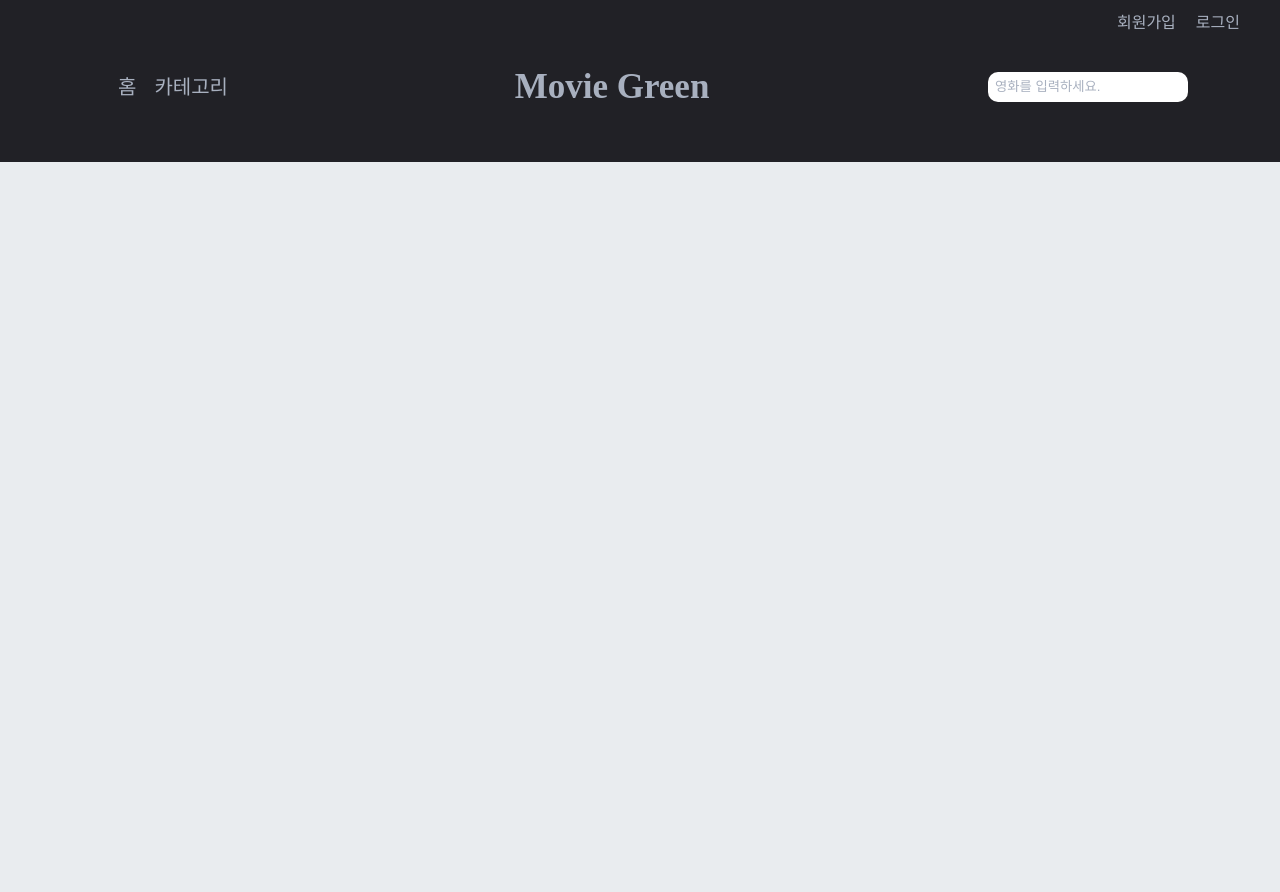
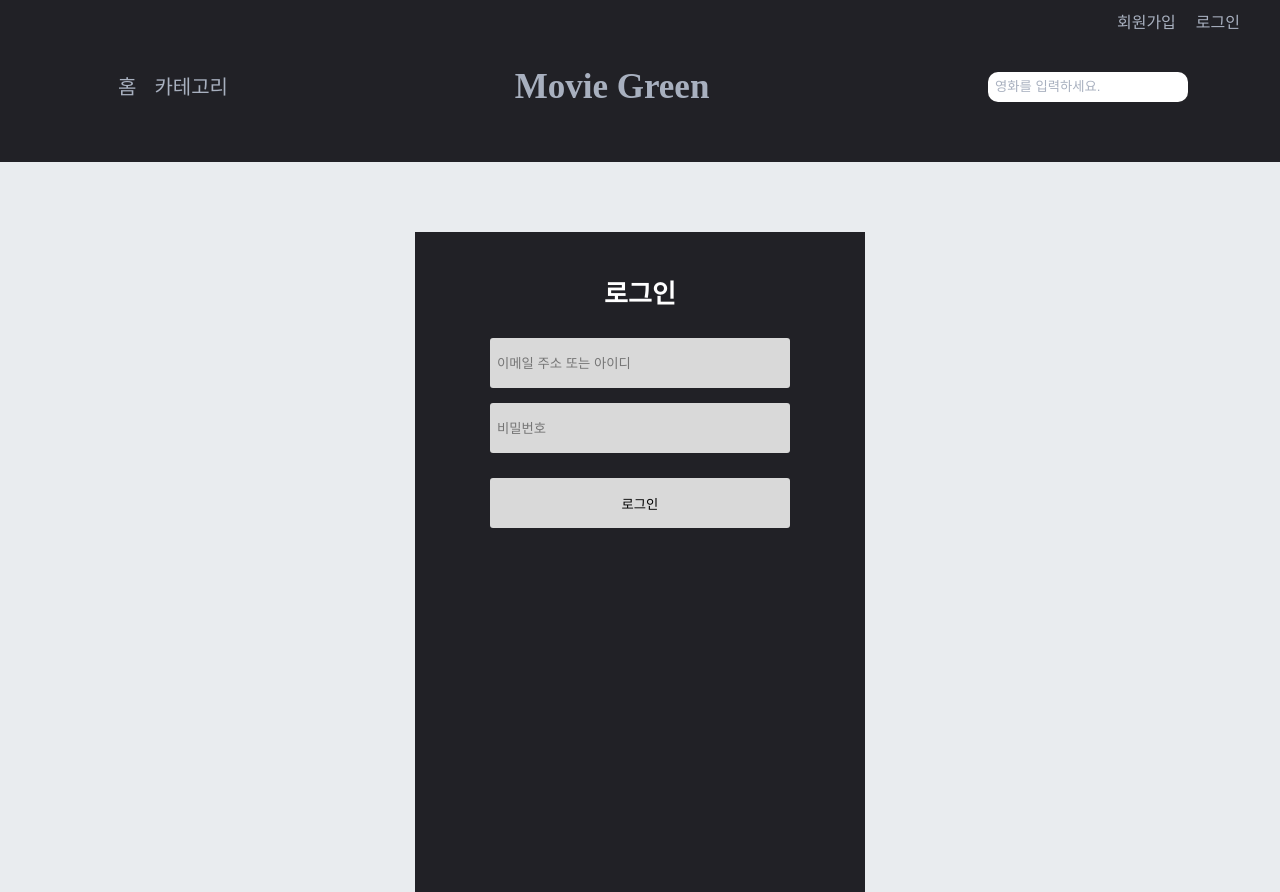
Before and after one commit to Wonahyeon/MovieGreen, a React (Create React App) app: page /log-in in a window 1280 px wide. Before the commit the page ends 800 px from the top, so only its background shows below. Built offline with nearby package versions, Linux system fonts and the light colour scheme.

Commit message:
로그인 에러 수정
로그인 에러 수정 및
 Route 추가

```diff
--- a/src/App.js
+++ b/src/App.js
@@ -13,6 +13,7 @@ import Signin from "./components/Signin";
 import Detail from "./components/Detail";
 import Header from "./components/Header";
 import { Route, Routes } from "react-router";
+import Login from "./pages/Login";
 
 const GlobalStyle = createGlobalStyle`
   ${reset}
@@ -30,7 +31,7 @@ function App() {
       <Routes>
         <Route path="/" element={<Header />}>
           <Route path="/sign-in" element={<Signin />} />
-          <Route path="/log-in" />
+          <Route path="/log-in" element={<Login />} />
           <Route path="/movie-year" element={
             <>
               <MovieList2023 />
--- a/src/pages/Login.js
+++ b/src/pages/Login.js
@@ -55,11 +55,11 @@ const CheckBox = styled.div`
 `;
 
 function Login(props) {
-  const [value, setValue] = useState('');
+  // const [value, setValue] = useState('');
 
-  const handleChange = (e) => {
-    setValue(e.target)
-  }
+  // const handleChange = (e) => {
+  //   setValue(e.target)
+  // }
 
 
   return (
@@ -70,8 +70,8 @@ function Login(props) {
           <label>
             <Input type='text'
               placeholder='이메일 주소 또는 아이디'
-              value={value}
-              onChange={handleChange}
+              // value={value}
+              // onChange={handleChange}
             />
           </label>
           <label>
```
